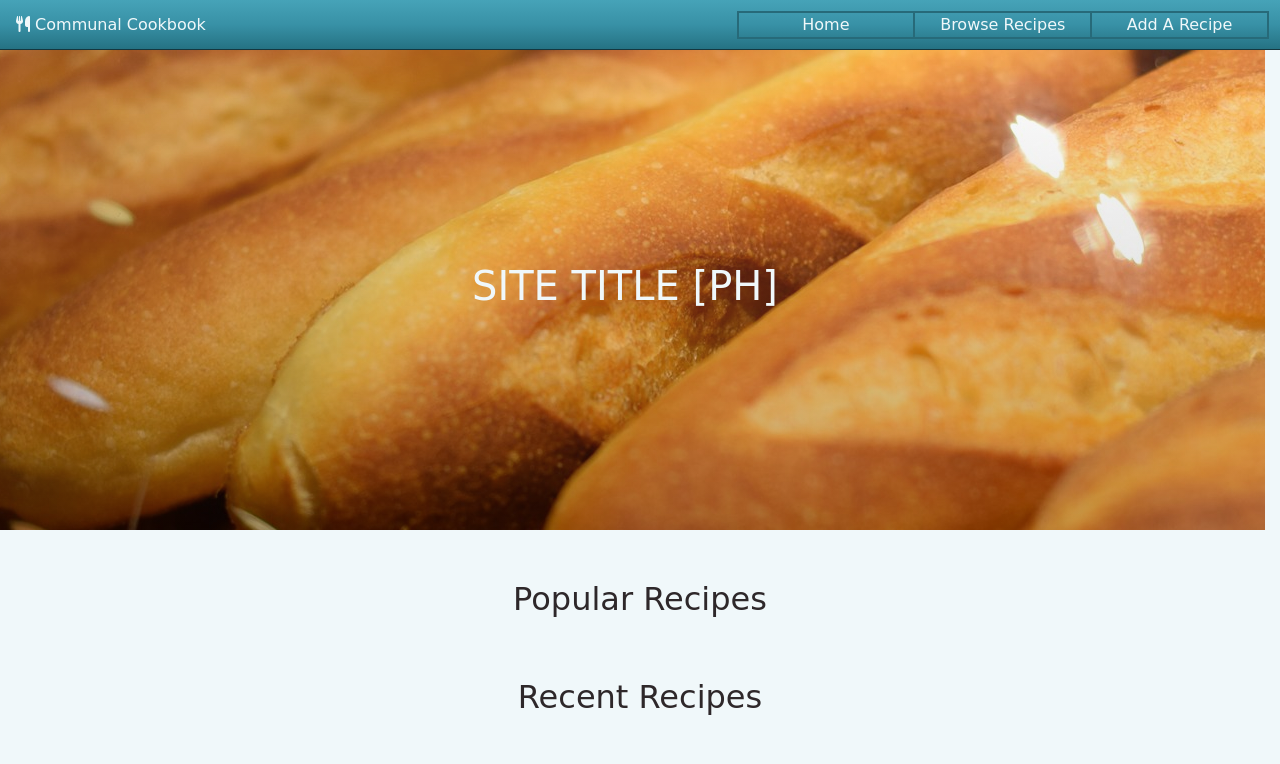
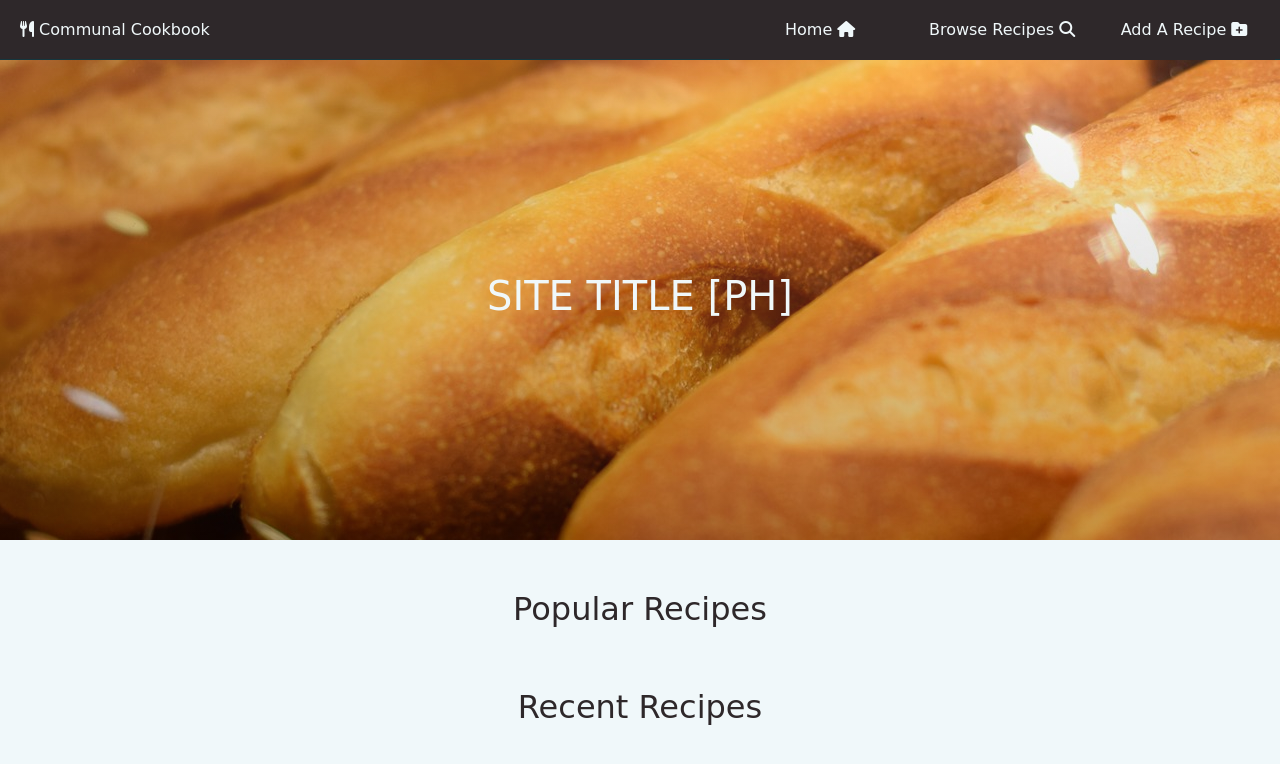
Before and after one commit to Code-Institute-Submissions/DCD-Milestone-Project-5, a Flask app: page / in a window 1280 px wide. Shown: the top 764 px of the page. Run offline with Flask 2, Linux system fonts and the light colour scheme; data that the repository does not hold is empty; some libraries are stand-ins or nearby versions; some web fonts are replaced.

Commit message:
reworked styling for navbar, fixed typos in templates.

```diff
--- a/static/css/style.css
+++ b/static/css/style.css
@@ -30,10 +30,11 @@ body{
 
 .nav-logo, .navbar-item a, .title-splash, .recipe-thumbnail-object, .edit-button a, .delete-button a{
     color:#f0f8fa;
+    transition-duration:0.2s;
 }
 
-.navbar-item a:hover, .nav-logo:hover, .recipe-thumbnail-object:hover, .edit-button a:hover, .delete-button a:hover{
-    color:#d3d6d6;
+.navbar-item a:hover,.nav-logo:hover, .recipe-thumbnail-object:hover, .edit-button a:hover, .delete-button a:hover{
+    color:#f8efda;
     text-decoration: none;
 }
 
@@ -48,27 +49,41 @@ body{
 }
 
 .navbar{
-    height:50px;
-    background:linear-gradient(#46a3b8,#3891A6, #257283);
-    border-bottom: 1px solid #15373f
+    height:60px;
+    background:#2E282A;
+    border-bottom: 1px solid #15373f;
+    padding:0;
+}
+
+.nav-logo{
+    margin-left:20px;
 }
 
 .navbar-list{
-    margin:0 10px 0 0;
+    margin:0 20px 0 0;
     padding:0;
-    border: 1px solid #276a79;
+    height:inherit;
 }
 
 .navbar-item{
+    height:inherit;
     padding:0;
     width:fit-content;
     text-align: center;
     vertical-align: middle;
-    border:1px solid #276a79;
+    background:#2E282A;
+    transition-duration:0.3s;
+}
+
+.navbar-item a{
+    display:flex;
+    justify-content:center;
+    align-items: center;
+    height:100%;
 }
 
 .navbar-item:hover{
-    background: linear-gradient(#28798b,#257283,#28798b);
+    background:rgb(63, 57, 59);
 }
 
 .recipe-thumbnail-object{
@@ -92,14 +107,15 @@ body{
 /*Home page*/
 .title-splash{
     height:60vh;
-    width:100vw;
+
     margin-left:-15px;
     margin-right:-15px;
     margin-bottom:50px;
     padding:0;
-    background:linear-gradient(rgba(255,255,255,0.1), rgba(0,0,0,0.2)), url(../images/baguetteStack.jpg);
+    background:linear-gradient(#ffffff1a, #00000033), url(../images/baguetteStack.jpg);
     background-position:center;
     background-size:auto;
+    background-repeat: no-repeat;
 }
 
 .title-splash .title{
@@ -174,3 +190,10 @@ body{
     right: 0;
     bottom: 0;
 }
+
+/* width-based rules */
+@media(max-width:1100px){
+    .navbar-item-text{
+        display:none;
+    }
+}
--- a/templates/base.html
+++ b/templates/base.html
@@ -13,9 +13,27 @@
     <nav class="row navbar">
         <a class="nav-logo col-5" href="{{url_for('home')}}"><i class="fas fa-utensils"></i> Communal Cookbook</a>
         <div class="navbar-list col-5 row align-items-center">
-            <div class="navbar-item col"><a href="{{url_for('home')}}"><div>Home</div></a></div>
-            <div class="navbar-item col"><a href="{{url_for('search', category='All')}}"><div>Browse Recipes</div></a></div>
-            <div class="navbar-item col"><a href="{{url_for('edit_recipe', ID='new')}}"><div>Add A Recipe</div></a></div>
+            <div class="navbar-item col">
+                <a href="{{url_for('home')}}">
+                    <div>
+                        <span class="navbar-item-text">Home</span> <i class="fas fa-home"></i>
+                    </div>
+                </a>
+            </div>
+            <div class="navbar-item col">
+                <a href="{{url_for('search', category='All')}}">
+                    <div>
+                        <span class="navbar-item-text">Browse Recipes</span> <i class="fas fa-search"></i>
+                    </div>
+                </a>
+            </div>
+            <div class="navbar-item col">
+                <a href="{{url_for('edit_recipe', ID='new')}}">
+                    <div>
+                        <span class="navbar-item-text">Add A Recipe</span> <i class="fas fa-folder-plus"></i>
+                    </div>
+                </a>
+            </div>
         </div>
     </nav>
     <!--Block for page content-->
--- a/templates/home.html
+++ b/templates/home.html
@@ -8,7 +8,7 @@
         {% for recipe in recipes_popular %}
             <a class="recipe-thumbnail-object"  href="{{ url_for('recipe_page', ID=recipe._id) }}">
                 <div class="thumbnail-background" style="background:linear-gradient(rgba(255,255,255,0.1), rgba(0,0,0,0.5)), url('{{recipe.image_link}}')"><!--Not happy with the inline styling, but not aware of a clearer way to pass this yet.-->
-                    <h3 class="thumbnail-title">{{recipe.recipe_name}}</h3>
+                    <h3 class="thumbnail-title">{{recipe.name}}</h3>
                 </div>
             </a>
         {% endfor %}
@@ -18,7 +18,7 @@
         {% for recipe in recipes_new %}
             <a class="recipe-thumbnail-object"  href="{{ url_for('recipe_page', ID=recipe._id) }}">
                 <div class="thumbnail-background" style="background:linear-gradient(rgba(255,255,255,0.1), rgba(0,0,0,0.5)), url('{{recipe.image_link}}')"><!--Not happy with the inline styling, but not aware of a clearer way to pass this yet.-->
-                    <h3 class="thumbnail-title">{{recipe.recipe_name}}</h3>
+                    <h3 class="thumbnail-title">{{recipe.name}}</h3>
                 </div>
             </a>
         {% endfor %}
```
